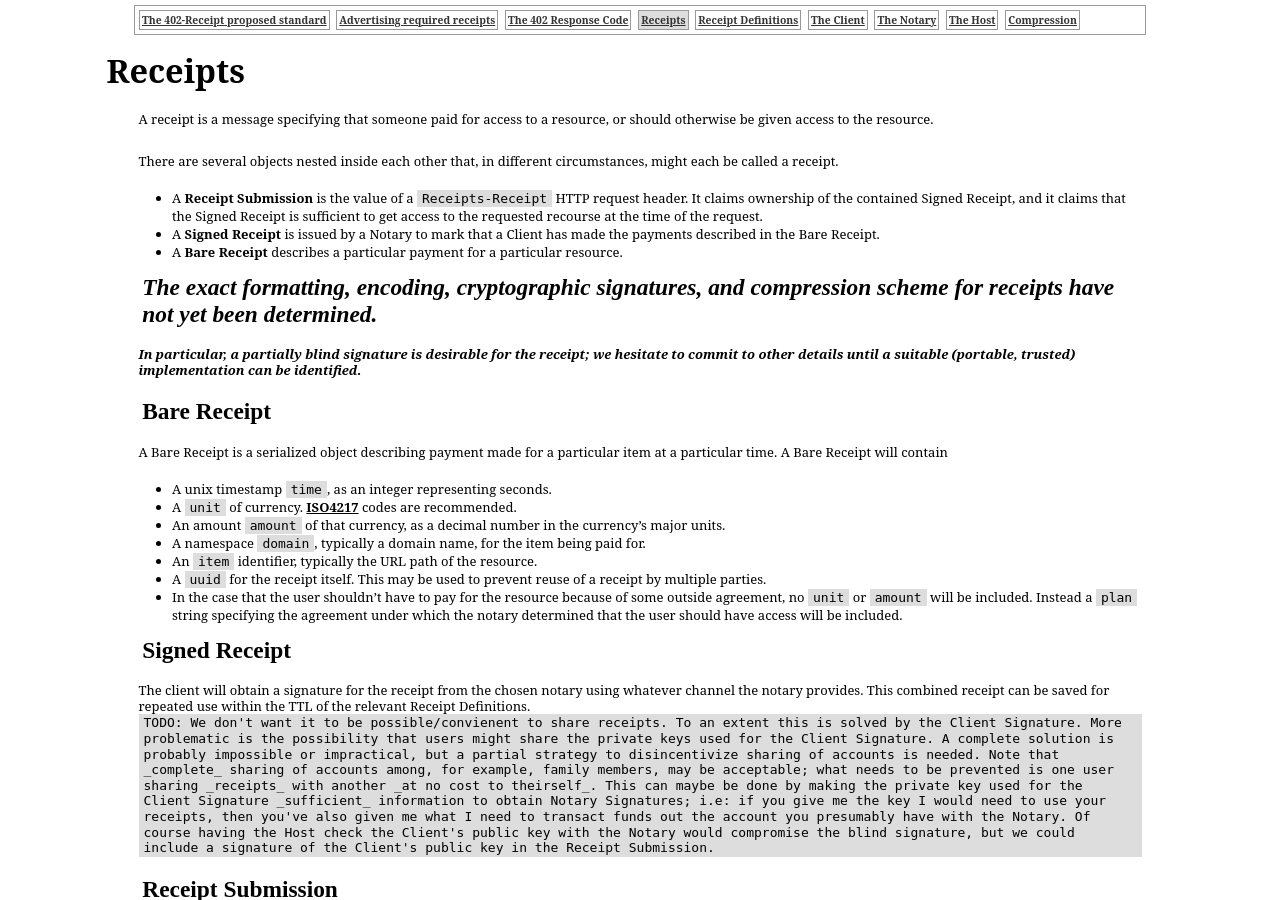
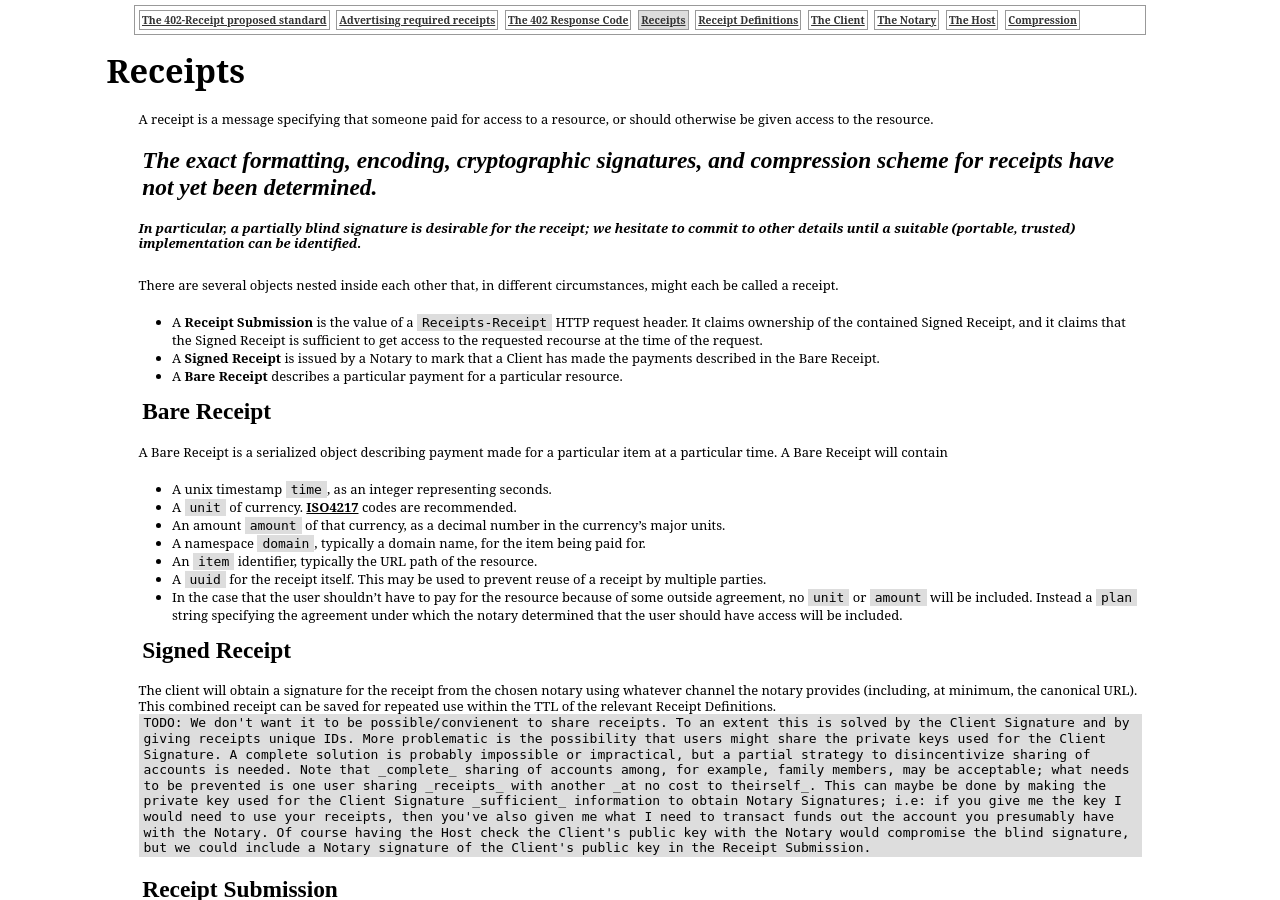
Before and after one commit to erikpukinskis/direct-monetization-static, a Jekyll site: the page built from _proposal/receipts.markdown, in a window 1280 px wide and 900 px high. Built offline with Jekyll 4.4.1, drawn with Linux system fonts in a browser that asks for light colours.

Commit message:
add Receit details

```diff
--- a/_proposal/receipts.markdown
+++ b/_proposal/receipts.markdown
@@ -8,15 +8,14 @@ documentation_order: 4
 
 A receipt is a message specifying that someone paid for access to a resource, or should otherwise be given access to the resource.
 
+## _The exact formatting, encoding, cryptographic signatures, and compression scheme for receipts have not yet been determined._
+_**In particular, a partially blind signature is desirable for the receipt; we hesitate to commit to other details until a suitable (portable, trusted) implementation can be identified.**_
+
 There are several objects nested inside each other that, in different circumstances, might each be called a receipt.
 
 - A **Receipt Submission** is the value of a `Receipts-Receipt` HTTP request header. It claims ownership of the contained Signed Receipt, and it claims that the Signed Receipt is sufficient to get access to the requested recourse at the time of the request.
 - A **Signed Receipt** is issued by a Notary to mark that a Client has made the payments described in the Bare Receipt.
 - A **Bare Receipt** describes a particular payment for a particular resource.
-
-
-## _The exact formatting, encoding, cryptographic signatures, and compression scheme for receipts have not yet been determined._
-_**In particular, a partially blind signature is desirable for the receipt; we hesitate to commit to other details until a suitable (portable, trusted) implementation can be identified.**_
 
 ## Bare Receipt
 A Bare Receipt is a serialized object describing payment made for a particular item at a particular time. A Bare Receipt will contain
@@ -30,8 +29,8 @@ A Bare Receipt is a serialized object describing payment made for a particular i
 - In the case that the user shouldn't have to pay for the resource because of some outside agreement, no `unit` or `amount` will be included. Instead a `plan` string specifying the agreement under which the notary determined that the user should have access will be included.
 
 ## Signed Receipt
-The client will obtain a signature for the receipt from the chosen notary using whatever channel the notary provides. This combined receipt can be saved for repeated use within the TTL of the relevant Receipt Definitions.
-`TODO: We don't want it to be possible/convienent to share receipts. To an extent this is solved by the Client Signature. More problematic is the possibility that users might share the private keys used for the Client Signature. A complete solution is probably impossible or impractical, but a partial strategy to disincentivize sharing of accounts is needed. Note that _complete_ sharing of accounts among, for example, family members, may be acceptable; what needs to be prevented is one user sharing _receipts_ with another _at no cost to theirself_. This can maybe be done by making the private key used for the Client Signature _sufficient_ information to obtain Notary Signatures; i.e: if you give me the key I would need to use your receipts, then you've also given me what I need to transact funds out the account you presumably have with the Notary. Of course having the Host check the Client's public key with the Notary would compromise the blind signature, but we could include a signature of the Client's public key in the Receipt Submission.`
+The client will obtain a signature for the receipt from the chosen notary using whatever channel the notary provides (including, at minimum, the canonical URL). This combined receipt can be saved for repeated use within the TTL of the relevant Receipt Definitions.
+`TODO: We don't want it to be possible/convienent to share receipts. To an extent this is solved by the Client Signature and by giving receipts unique IDs. More problematic is the possibility that users might share the private keys used for the Client Signature. A complete solution is probably impossible or impractical, but a partial strategy to disincentivize sharing of accounts is needed. Note that _complete_ sharing of accounts among, for example, family members, may be acceptable; what needs to be prevented is one user sharing _receipts_ with another _at no cost to theirself_. This can maybe be done by making the private key used for the Client Signature _sufficient_ information to obtain Notary Signatures; i.e: if you give me the key I would need to use your receipts, then you've also given me what I need to transact funds out the account you presumably have with the Notary. Of course having the Host check the Client's public key with the Notary would compromise the blind signature, but we could include a Notary signature of the Client's public key in the Receipt Submission.`
 
 ## Receipt Submission
 The receipt submission will contain the Signed Receipt (Bare Receipt plus Notary signature) and a time-of-use timestamp to be compared against the freshness requirement of the Receipt Definition. It also includes the Client's signature of the receipt/time-of-use pair, and the public key needed to check that signature. This public key is used by the Host as an identifier for the Client; the Client may reuse a key pair or not depending if they wish to be identifiable as the same user over time.
```
